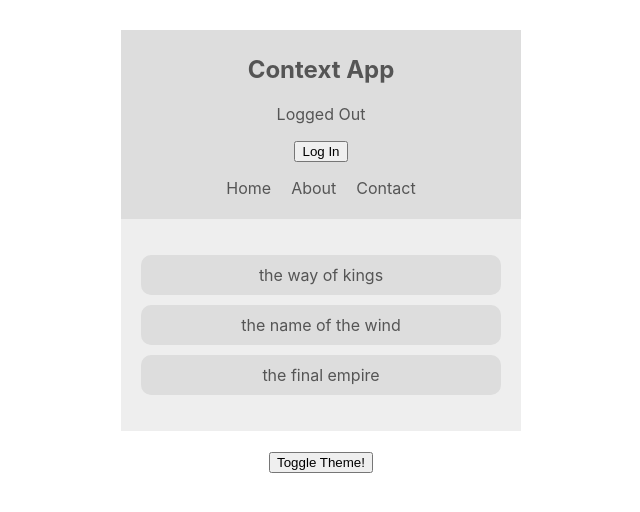
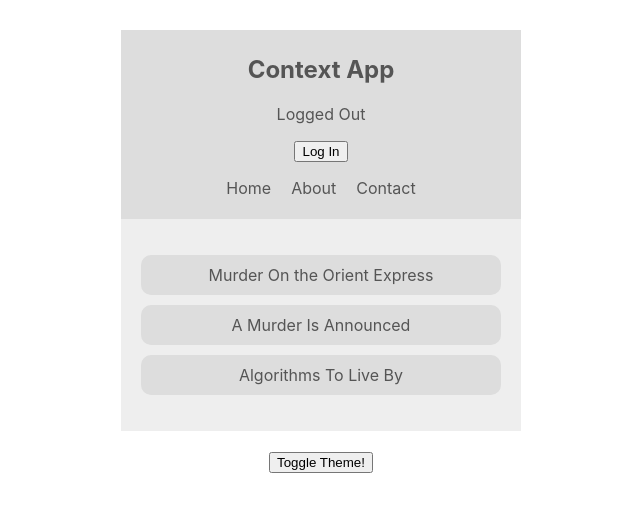
Before and after one commit to inframarauder/react-context-api, a React (Create React App) app: page / in a window 1280 px wide. Shown: the top 512 px of the page, without its empty margins (319-959 px from the left). Built offline with nearby package versions, Linux system fonts and the light colour scheme.

Commit message:
added book context

```diff
--- a/src/App.js
+++ b/src/App.js
@@ -1,5 +1,9 @@
 import React from "react";
-import { AuthContextProvider, ThemeContextProvider } from "./contexts/index";
+import {
+  AuthContextProvider,
+  ThemeContextProvider,
+  BookContextProvider,
+} from "./contexts/index";
 import BookList from "./components/BookList";
 import Navbar from "./components/Navbar";
 import ThemeToggler from "./components/ThemeToggler";
@@ -10,7 +14,9 @@ function App() {
       <ThemeContextProvider>
         <AuthContextProvider>
           <Navbar />
-          <BookList />
+          <BookContextProvider>
+            <BookList />
+          </BookContextProvider>
           <ThemeToggler />
         </AuthContextProvider>
       </ThemeContextProvider>
--- a/src/components/BookList.js
+++ b/src/components/BookList.js
@@ -1,8 +1,11 @@
 import React, { useContext } from "react";
 import { ThemeContext } from "../contexts/ThemeContext";
+import { BookContext } from "../contexts/BookContext";
 
 const BookList = () => {
   const { isLightTheme, light, dark } = useContext(ThemeContext);
+  const { books } = useContext(BookContext);
+
   const theme = isLightTheme ? light : dark;
 
   return (
@@ -11,9 +14,11 @@ const BookList = () => {
       style={{ color: theme.syntax, background: theme.bg }}
     >
       <ul>
-        <li style={{ background: theme.ui }}>the way of kings</li>
-        <li style={{ background: theme.ui }}>the name of the wind</li>
-        <li style={{ background: theme.ui }}>the final empire</li>
+        {books.map((book) => (
+          <li key={book.id} style={{ background: theme.ui }}>
+            {book.title}
+          </li>
+        ))}
       </ul>
     </div>
   );
--- /dev/null
+++ b/src/contexts/BookContext.js
@@ -0,0 +1,21 @@
+import React, { useState, createContext } from "react";
+
+export const BookContext = createContext();
+
+const BookContextProvider = (props) => {
+  const [books, setBooks] = useState([
+    { title: "Murder On the Orient Express", id: 1 },
+    { title: "A Murder Is Announced", id: 2 },
+    { title: "Algorithms To Live By", id: 3 },
+  ]);
+
+  const addBook = (book) => setBooks(books.push(book));
+  const removeBook = (id) => setBooks(books.filter((book) => book.id !== id));
+  return (
+    <BookContext.Provider value={{ books, addBook, removeBook }}>
+      {props.children}
+    </BookContext.Provider>
+  );
+};
+
+export default BookContextProvider;
--- a/src/contexts/index.js
+++ b/src/contexts/index.js
@@ -1,4 +1,5 @@
 import AuthContextProvider from "./AuthContext";
 import ThemeContextProvider from "./ThemeContext";
+import BookContextProvider from "./BookContext";
 
-export { AuthContextProvider, ThemeContextProvider };
+export { AuthContextProvider, ThemeContextProvider, BookContextProvider };
```
